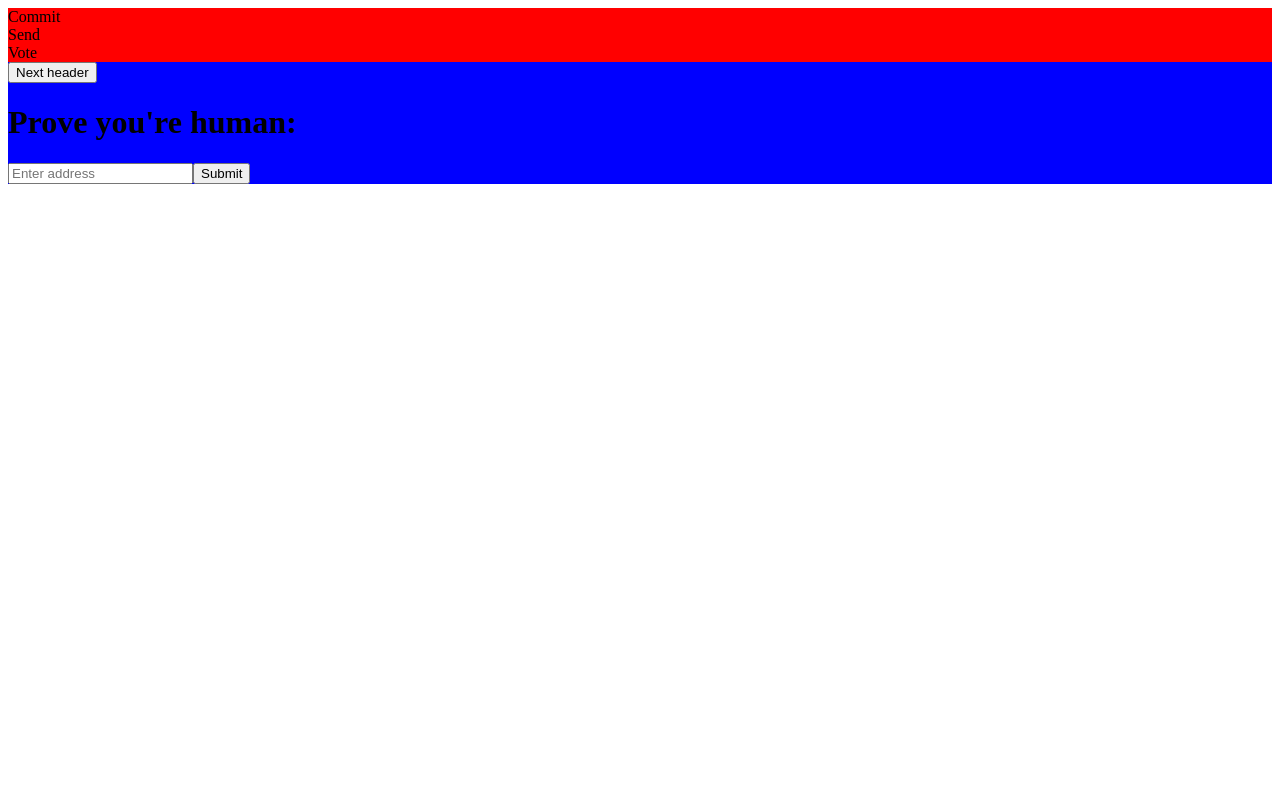
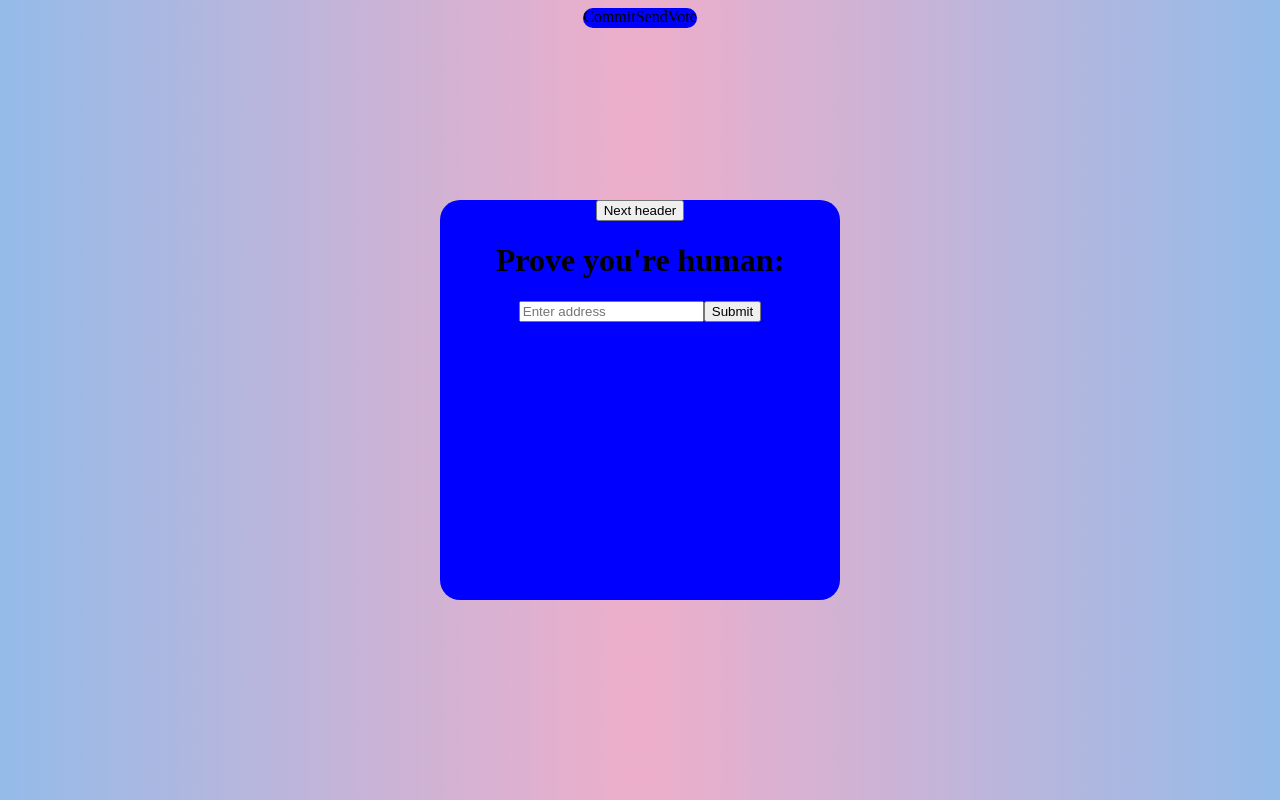
Before and after one commit to kobigurk/stardrop, a React (Create React App) app in the folder myApp/: page / in a window 1280 px wide. Built offline with nearby package versions, Linux system fonts and the light colour scheme.

Commit message:
work in progress

```diff
--- a/myApp/src/App.css
+++ b/myApp/src/App.css
@@ -1,38 +1,11 @@
-.App {
+body {
+  display: flex;
+  justify-content: center;
   text-align: center;
+  background: rgb(238, 174, 202);
+  background: radial-gradient(
+    circle,
+    rgba(238, 174, 202, 1) 0%,
+    rgba(148, 187, 233, 1) 100%
+  );
 }
-
-.App-logo {
-  height: 40vmin;
-  pointer-events: none;
-}
-
-@media (prefers-reduced-motion: no-preference) {
-  .App-logo {
-    animation: App-logo-spin infinite 20s linear;
-  }
-}
-
-.App-header {
-  background-color: #282c34;
-  min-height: 100vh;
-  display: flex;
-  flex-direction: column;
-  align-items: center;
-  justify-content: center;
-  font-size: calc(10px + 2vmin);
-  color: white;
-}
-
-.App-link {
-  color: #61dafb;
-}
-
-@keyframes App-logo-spin {
-  from {
-    transform: rotate(0deg);
-  }
-  to {
-    transform: rotate(360deg);
-  }
-}
--- a/myApp/src/App.js
+++ b/myApp/src/App.js
@@ -5,7 +5,7 @@ import Container from './Container'
 import {useState} from 'react'
 
 const styles = {
-    backgroundColor:'blue'
+    backgroundCoddlor:'blue',
 }
 
 function App() {
@@ -13,7 +13,7 @@ function App() {
 
     return (
         <div>
-        <PhaseHeader/>
+        <PhaseHeader />
         <Container headerIndex={headerIndex} setHeaderIndex={setHeaderIndex}/>
         </div>
     );
--- a/myApp/src/Container.js
+++ b/myApp/src/Container.js
@@ -4,7 +4,15 @@ import SendInterface from './SendInterface';
 import VoteInterface from './VoteInterface';
 
 const styles = {
+    position: "absolute",
+    top: "50%",
+    left: "50%",
+    transform: "translate(-50%, -50%)",
     backgroundColor: 'blue',
+    maxWidth: "400px",
+    width: "50%",
+    height: "50%",
+    borderRadius: "20px",
 }
 
 function Container(props) {
--- a/myApp/src/PhaseHeader.js
+++ b/myApp/src/PhaseHeader.js
@@ -1,8 +1,23 @@
 import React from 'react'
 import PropTypes from 'prop-types'
+import { findByLabelText } from '@testing-library/react'
+
+//const styles = {
+//    borderRadius: "12px",
+//    maxWidth: "400px",
+//    width: "50%",
+//    borderRadius: "20px",
+//    backgroundColor: 'red',
+//}
 
 const styles = {
-    backgroundColor: 'red',
+    justifyContent: 'space-evenly',
+    display: 'flex',
+    backgroundColor: 'blue',
+    maxWidth: "400px",
+//    width: "50%",
+    height: "20px",
+    borderRadius: "20px",
 }
 
 function PhaseHeader(props) {
```
Also changed, not shown: myApp/src/myStyles.css (added, +7 -0 lines).
